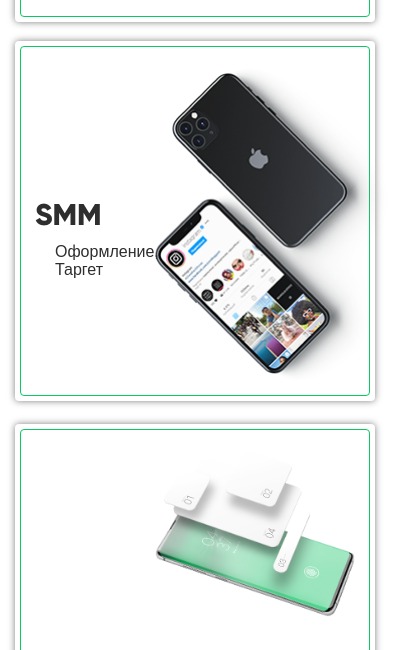
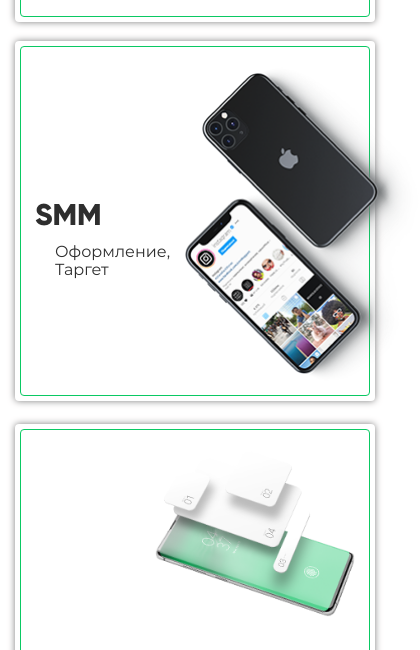
Before and after one commit to iam-developer/flott_studio, a plain HTML site: page index.html in a window 390 px wide. Shown: the part 1594-2244 px from the top of the page, 420 px wide, since content can reach past the window. Drawn offline with Linux system fonts and the light colour scheme; a web font is replaced by a local one.

Commit message:
last change

```diff
--- a/css/media.css
+++ b/css/media.css
@@ -337,7 +337,7 @@
         margin: 4px 0;
     }
     .service__img2 {
-        padding-left: 0;
+        padding-left: 30px;
     }
     #x {
         display: flex;
--- a/css/style.css
+++ b/css/style.css
@@ -264,7 +264,7 @@ section {
 .txt {
     font-size: 16px;
     color: #2e2e2e;
-    font-family: 'Monserrat-Regular', sans-serif;
+    font-family: 'Montserrat-Regular';
     line-height: 18px;
     padding-top: 6px;
 }
@@ -510,6 +510,7 @@ section {
     background-color: #dfdfdf;
     margin-bottom: 20px;
     padding: 10px 20px;
+    border-radius: 7px;
 }
 .list {
     z-index: -1;
```
